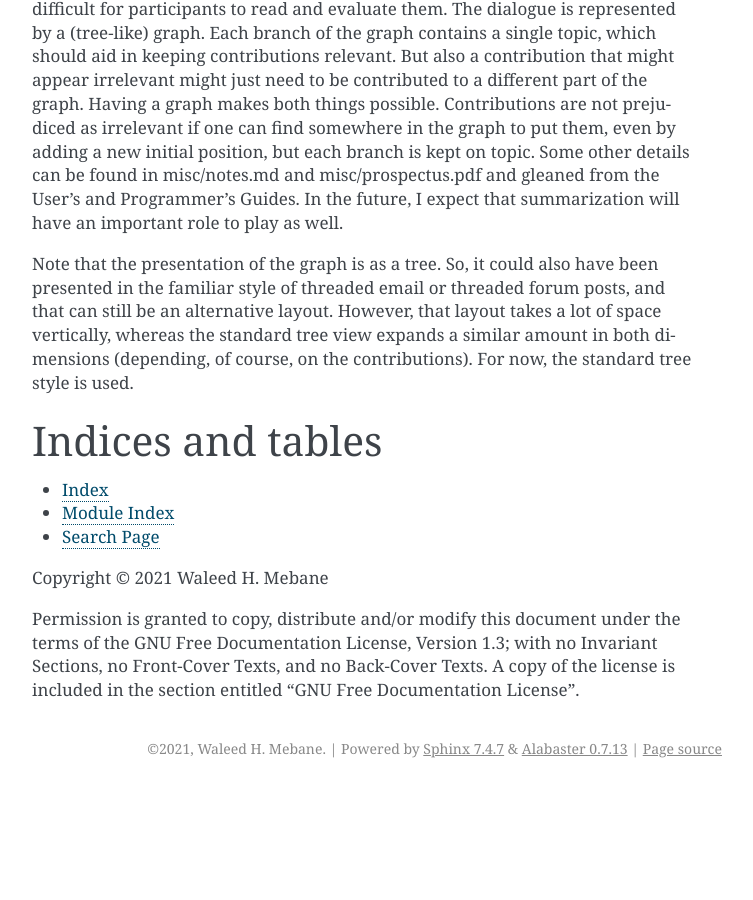
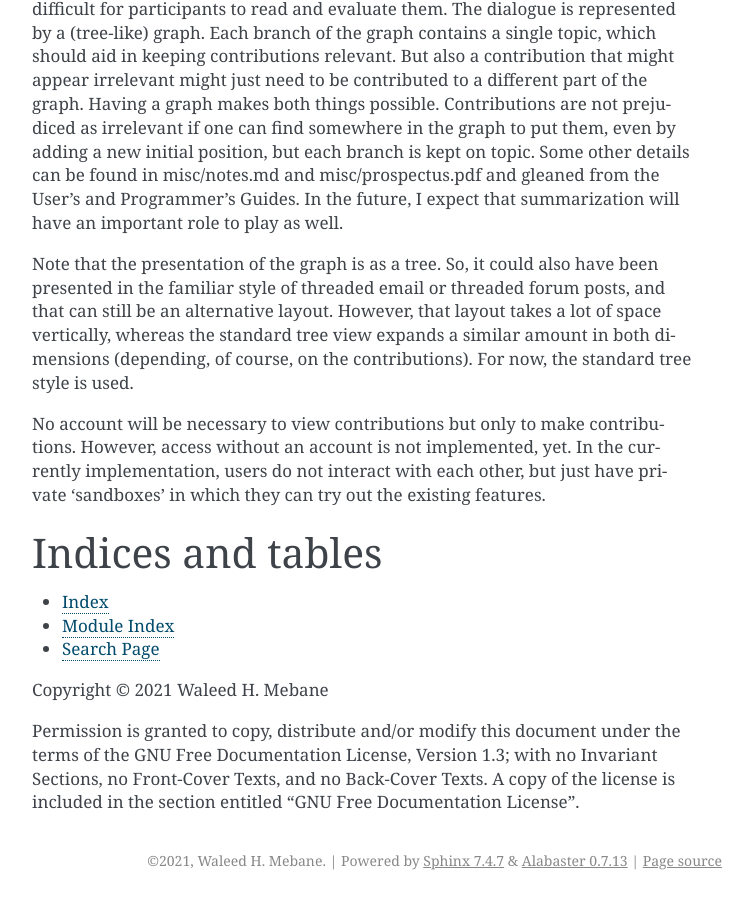
Before and after one commit to waleedmebane/allsembly-prototype, a Sphinx documentation site: the page built from docs/index.rst, in a window 1280 px wide and 900 px high, scrolled down 3154 px. Shown: the whole window, without its empty margins (388-1141 px from the left). Built offline with Sphinx 7.4.7, drawn with Linux system fonts in a browser that asks for light colours; before the commit the page ends 3942 px from its top, so only the background shows below that.

Commit message:
Update documentation  mentioning that eventually no account will be needed to view (anonymous)   contributions.  (An account will be needed to make contributions,   participating in the dialogues.)  Adding to list of "other uses".

```diff
--- a/docs/index.rst
+++ b/docs/index.rst
@@ -134,6 +134,11 @@ of space vertically, whereas the standard tree view expands a similar amount in
 both dimensions (depending, of course, on the contributions).  For now, the
 standard tree style is used.
 
+No account will be necessary to view contributions but only to make
+contributions.  However, access without an account is not implemented, yet.
+In the currently implementation, users do not interact with each other, but
+just have private 'sandboxes' in which they can try out the existing features.
+
 Indices and tables
 ==================
 
```
Also changed, not shown: docs/programmer_s_guide.rst (+18 -0 lines).
